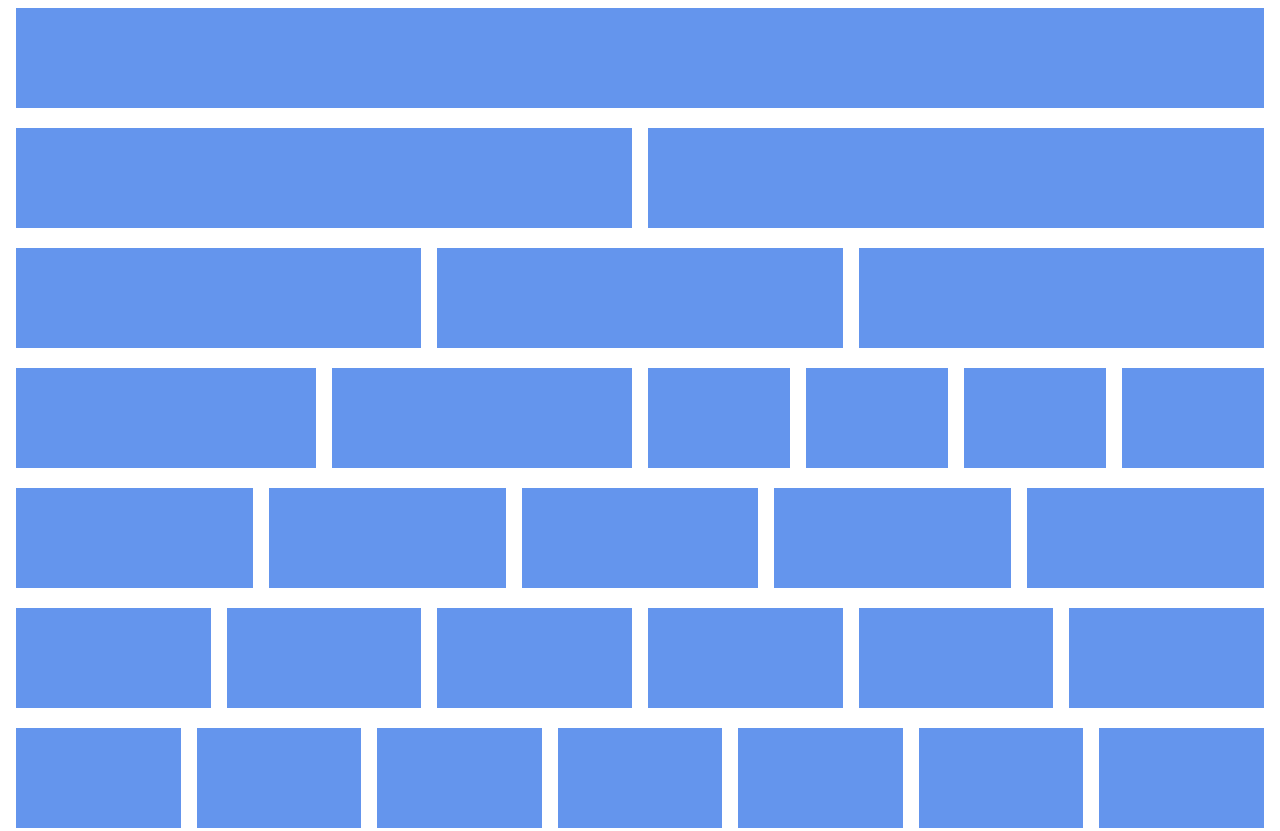
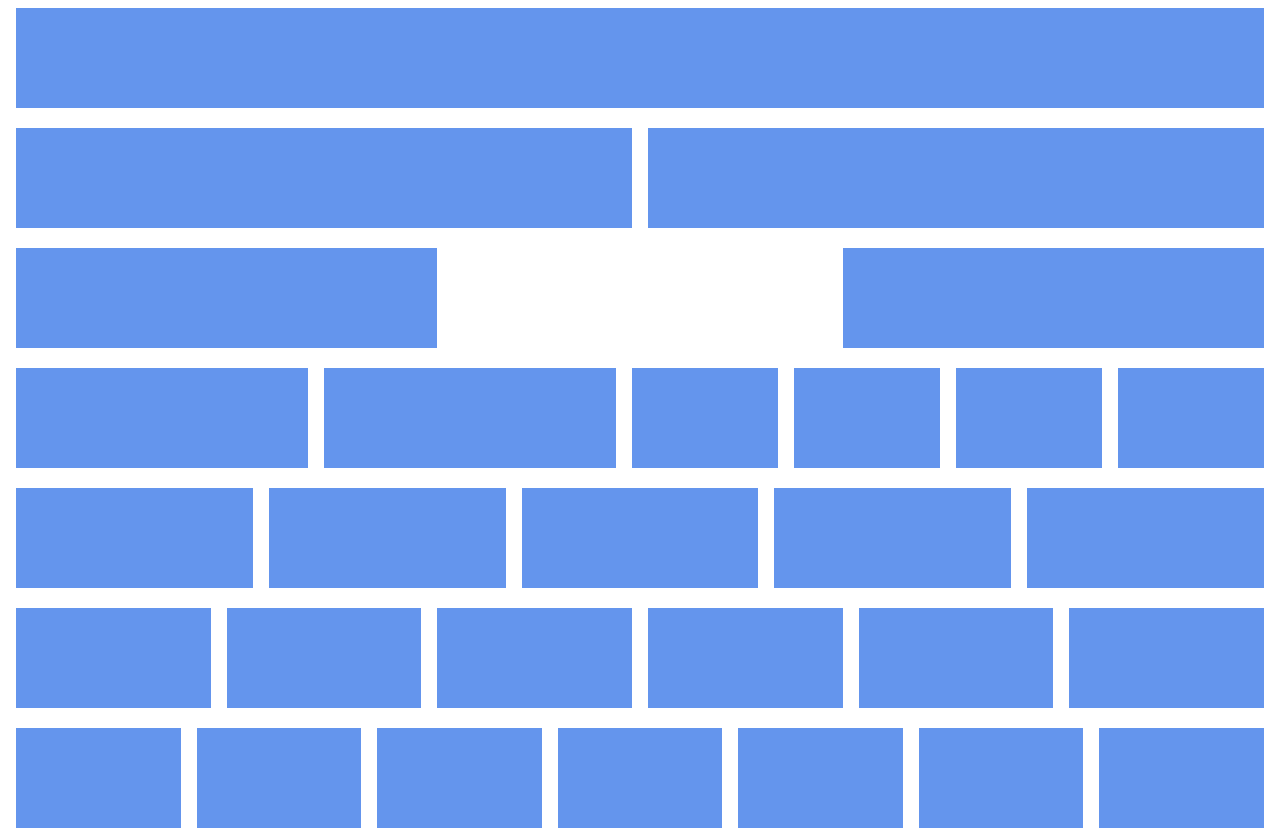
Before and after one commit to al-horkina/grid-layout, a plain HTML site: page index.html in a window 1280 px wide. Shown: the top 831 px of the page. Drawn offline with Linux system fonts and the light colour scheme.

Commit message:
flexbox grid layout

```diff
--- a/index.html
+++ b/index.html
@@ -14,9 +14,9 @@
         <div class="column column--2"><div class="inner"></div></div>
         <div class="column column--2"><div class="inner"></div></div>
     </div>
-    <div class="row">
+    <div class="row row--bublik">
         <div class="column column--3"><div class="inner"></div></div>
-        <div class="column column--3"><div class="inner"></div></div>
+
         <div class="column column--3"><div class="inner"></div></div>
     </div>
     <div class="row">
--- a/main.css
+++ b/main.css
@@ -1,7 +1,12 @@
 .row{
     margin:0 0 20px;
     font-size: 0;
-    text-align: center;
+    display: flex;
+
+}
+
+.row--bublik {
+    justify-content: space-between;
 }
 
 .column{
@@ -9,7 +14,6 @@
     display: inline-block;
     font-size: 1rem;
     padding: 0 .5rem;
-    box-sizing: border-box;
 }
 
 .inner {
```
